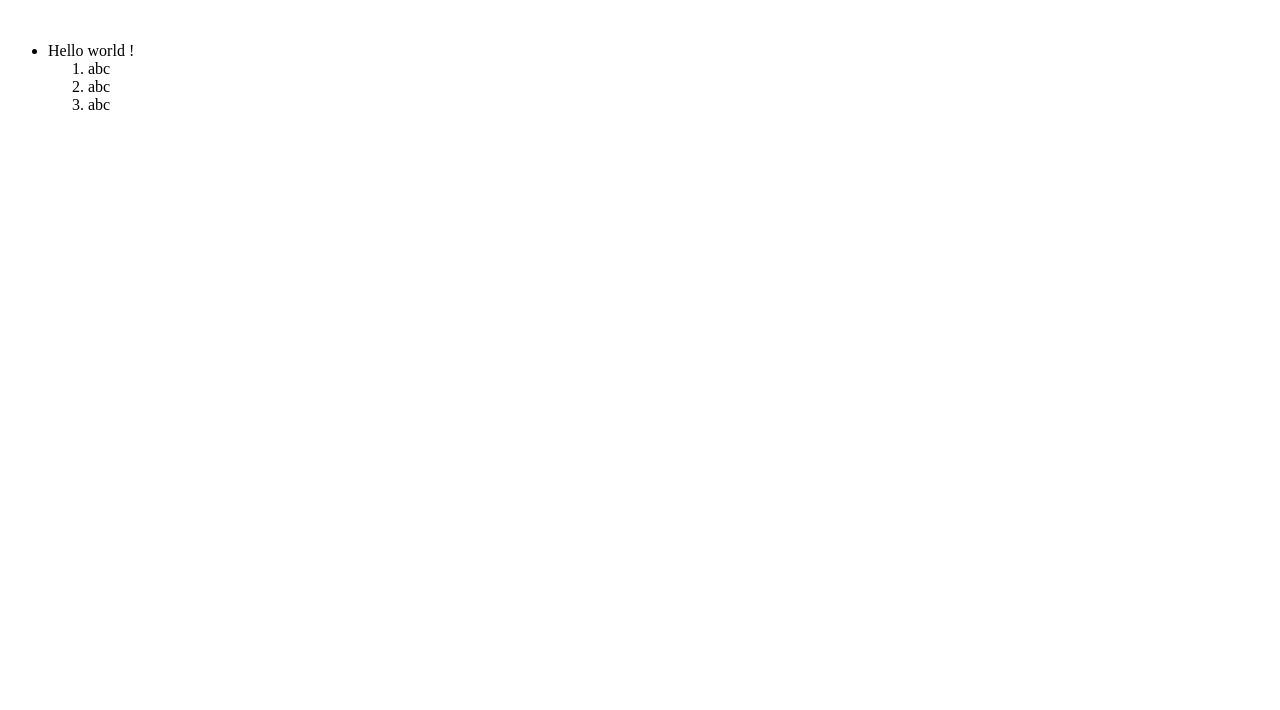
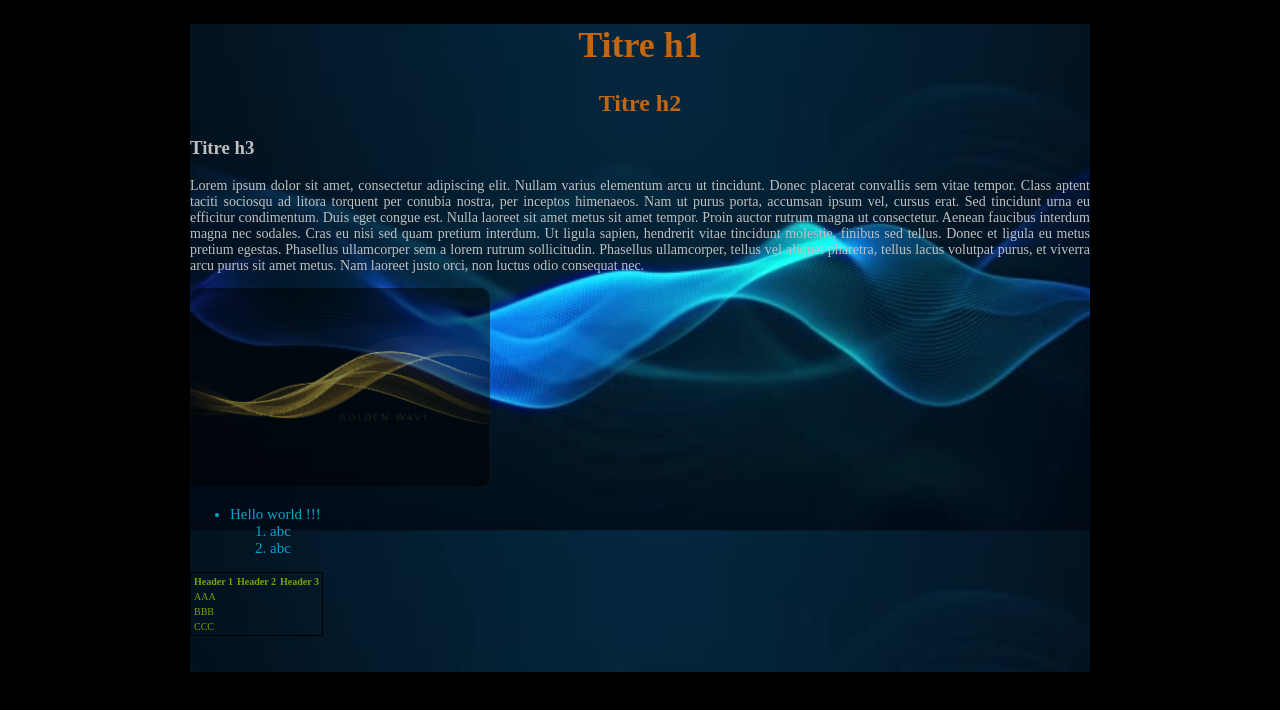
Before and after one commit to BDDinh/integrationWeb1, a plain HTML site: page index.html in a window 1280 px wide. Drawn offline with Linux system fonts and the light colour scheme.

Commit message:
Modif de index + ajout images

```diff
--- /dev/null
+++ b/css/style.css
@@ -0,0 +1,106 @@
+/* style.css */
+/* Programmé par BD Dinh */
+/* Le 14 novembre 2019 */
+
+html {
+    background-color: rgb(0, 0, 0);
+    /* background: blueviolet; */
+}
+
+body{
+    color: rgb(192, 192, 192);
+    width: 900px;              /* Largeur du site */
+    margin: auto;              /* pour centrer le site en largeur */
+    background-image: url("../medias/image_background_05.jpg");
+    background-size: 100%;
+    background-repeat: repeat-y;
+
+
+}
+
+/* ----------------------- */
+/* ----------------------- */
+/* Pour les h! et p */
+
+p {
+    font-size: 14px;
+    text-align: justify;
+}
+
+h1, h2 {
+    color: rgb(194, 102, 17);
+    text-align: center;
+}
+
+
+h1 {
+    font-size: 36px;
+}
+
+h2 {
+    font-size: 24px;
+}
+
+
+h1 + h1 {
+    color: blue;
+}
+
+/* ----------------------- */
+/* ----------------------- */
+/* Pour les liens */
+
+  a:link {
+    color: rgb(102, 203, 250);
+  }
+
+  /* visited link */
+  a:visited {
+    color: rgb(1, 88, 146);
+  }
+
+  /* mouse over link */
+  a:hover {
+    color: hotpink;
+  }
+
+  /* selected link */
+  a:active {
+    color: blue;
+  }
+
+/* ----------------------- */
+/* ----------------------- */
+/* Pour les liens */
+
+  img {
+    width: 300px;
+    border-radius: 10px;
+    opacity: 0.5;
+  }
+
+  img:hover {
+    -moz-box-shadow: 0 0 10px #ccc;
+    -webkit-box-shadow: 0 0 10px #ccc;
+    box-shadow: 0 0 10px #ccc;
+  }
+
+/* ----------------------- */
+/* ----------------------- */
+/* Pour la table */
+
+table {
+    border: 1px solid black;
+    color: rgb(126, 161, 0);
+    font-size: 10px;
+  }
+
+
+/* ----------------------- */
+/* ----------------------- */
+/* Pour la liste */
+
+ul {
+    color: rgb(3, 164, 204);
+    font-size: 15px;
+}
--- a/index.html
+++ b/index.html
@@ -1,50 +1,78 @@
 <!DOCTYPE html>
+<!--
+    index.html
+    programmé par Ba-Dung Dinh
+    dernnière modification: 2020-11-14
+-->
+
 <html lang="fr-ca">
 <head>
     <meta charset="UTF-8">
     <meta name="viewport" content="width=device-width, initial-scale=1.0">
-    <title>Document</title>
+    <link rel="stylesheet" type="text/css" href="css/style.css">
 
-    <br/>
+
+</head>
+<body>
+    <title>Mon premier document</title>
+
+    <h1>Titre h1</h1>
+    <h2>Titre h2</h2>
+    <h3>Titre h3</h3>
+
+
+
+    <p>
+        Lorem ipsum dolor sit amet, consectetur adipiscing elit. Nullam varius elementum arcu ut tincidunt. Donec placerat convallis sem vitae tempor. Class aptent taciti sociosqu ad litora torquent per conubia nostra, per inceptos himenaeos. Nam ut purus porta, accumsan ipsum vel, cursus erat. Sed tincidunt urna eu efficitur condimentum. Duis eget congue est. Nulla laoreet sit amet metus sit amet tempor. Proin auctor rutrum magna ut consectetur. Aenean faucibus interdum magna nec sodales. Cras eu nisi sed quam pretium interdum. Ut ligula sapien, hendrerit vitae tincidunt molestie, finibus sed tellus. Donec et ligula eu metus pretium egestas. Phasellus ullamcorper sem a lorem rutrum sollicitudin. Phasellus ullamcorper, tellus vel aliquet pharetra, tellus lacus volutpat purus, et viverra arcu purus sit amet metus. Nam laoreet justo orci, non luctus odio consequat nec.
+    </p>
+
+    <img alt="image wave" src="medias/image_background_04.jpg">
 
     <ul>
-        <li>Hello world !</li>
+        <li>Hello world !!!</li>
         <ol>
-          <li>abc</li>
           <li>abc</li>
           <li>abc</li>
         </ol>
     </ul>
 
     <table>
+        <th>Header 1</th>
+        <th>Header 2</th>
+        <th>Header 3</th>
         <tr>
-            <th></th>
-            <th></th>
-            <th></th>
-        </tr>
-
-        <tr>
-            <td></td>
+            <td>AAA</td>
         </tr>
         <tr>
-            <td></td>
+            <td>BBB</td>
         </tr>
         <tr>
-            <td></td>
-        </tr>
-        <tr>
-            <td></td>
-        </tr>
-        <tr>
-            <td></td>
+            <td>CCC</td>
         </tr>
     </table>
 
 
+    <br>
+    <br>
+</body>
+
+<script type="text/javascript">
+    //<![CDATA[
+    var i = 10;
+    console.log("var i: " + i);
+
+    let prices = [500, 600, 700, 800, 900, 1000, 1500];
+
+    // prices.map(nombre => console.log(nombre));
+
+    // prices.forEach(function (value) {console.log(value);});
+
+    // prices.forEach( (item) => console.log( item ) );
+
+    prices.forEach( item => console.log( item ) );
 
 
-</head>
-<body>
+    //]]>
+    </script>
 
-</body>
 </html>
```
Also changed, not shown: medias/image_background.jpg (added), medias/image_background_02.jpeg (added), medias/image_background_03.jpeg (added), medias/image_background_04.jpg (added), medias/image_background_05.jpg (added), medias/image_background_06.jpeg (added), medias/image_background_07.jpeg (added), medias/image_background_08.jpg (added), medias/image_background_09.jpg (added).
